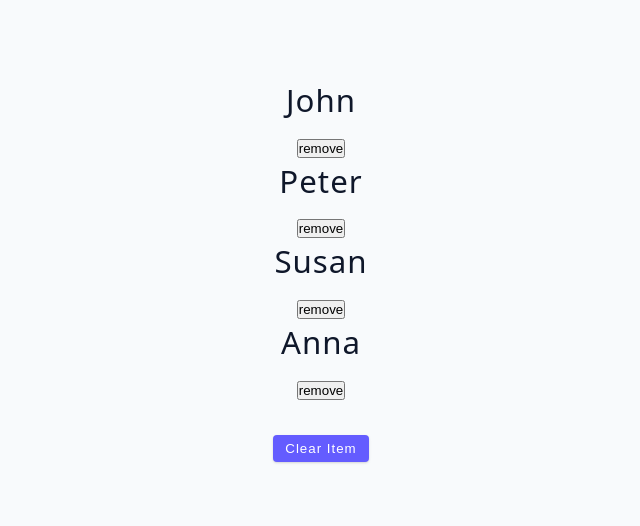
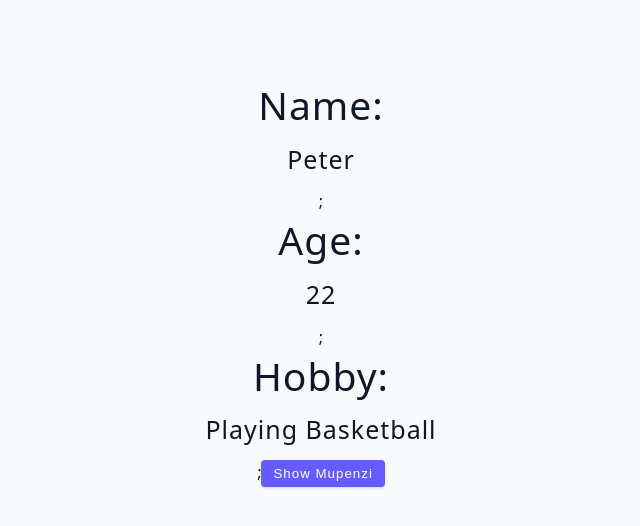
Before and after one commit to mupenziherve/V1-React-test, a React (Vite) app: page / in a window 1280 px wide. Shown: the top 526 px of the page, without its empty margins (319-959 px from the left). Built offline with nearby package versions, Linux system fonts and the light colour scheme.

Commit message:
useState Object

```diff
--- a/src/App.jsx
+++ b/src/App.jsx
@@ -1,4 +1,4 @@
-import Starter from './tutorial/01-useState/starter/03-useState-array';
+import Starter from './tutorial/01-useState/starter/04-useState-object';
 
 
 function App() {
--- a/src/tutorial/01-useState/starter/04-useState-object.jsx
+++ b/src/tutorial/01-useState/starter/04-useState-object.jsx
@@ -1,7 +1,24 @@
 import { useState } from 'react';
 
 const UseStateObject = () => {
-  return <h2>useState object example</h2>;
+  const [name, setName] = useState('peter');
+  const [age, setAge] = useState(22);
+  const [hobby, setHobby] = useState('Playing Basketball');
+
+  const displayPerson = () => {
+    setName('mupenzi');
+    setAge(70);
+    setHobby('I like coding');
+
+  }
+
+  return <>
+
+  <h4><h2>Name:</h2>{name}</h4>;
+  <h4><h2>Age:</h2>{age}</h4>;
+  <h4><h2>Hobby:</h2>{hobby}</h4>;
+  <button className='btn' onClick={displayPerson}>Show Mupenzi</button>
+  </>
 };
 
 export default UseStateObject;
```
